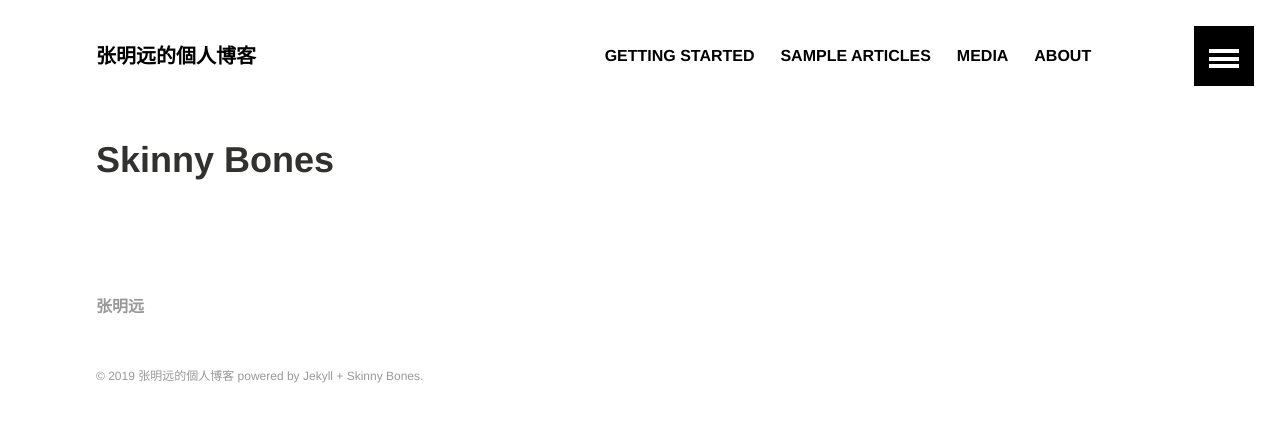
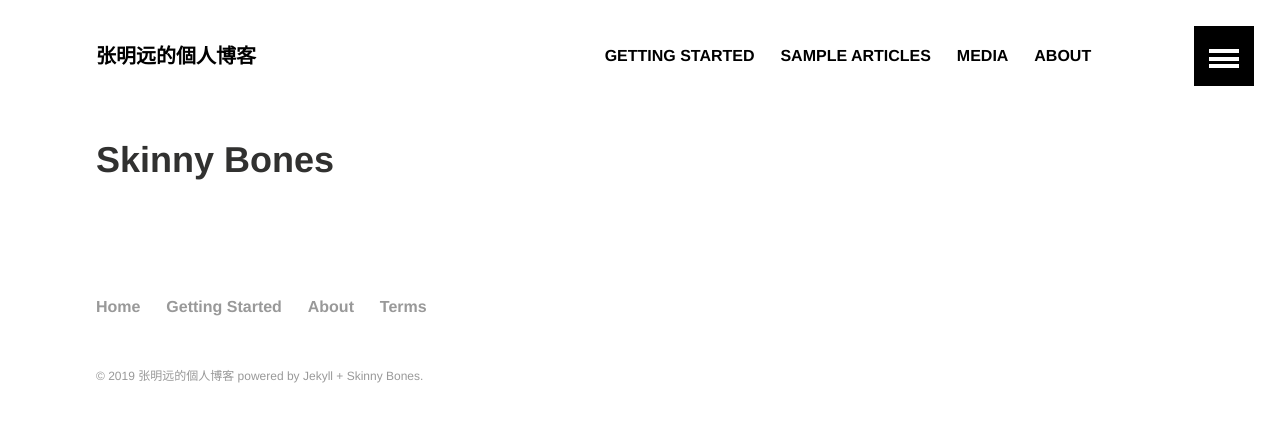
Before and after one commit to zmy1123347389/zmy1123347389.github.io, a Jekyll site: the page built from index.md, in a window 1280 px wide. Shown: the top 422 px of the page. Built offline with Jekyll 4.4.1, drawn with Linux system fonts in a browser that asks for light colours.

Commit message:
代码提交

```diff
--- a/_data/footer.yml
+++ b/_data/footer.yml
@@ -1,4 +1,13 @@
 # Footer navigation links
 
-- title: "张明远"
+- title: "Home"
   url: "https://zmy.leepeng.com.cn/"
+
+- title: "Getting Started"
+  url: "https://zmy.leepeng.com.cn/"
+
+- title: "About"
+  url: "https://zmy.leepeng.com.cn/"
+
+- title: "Terms"
+  url: "https://zmy.leepeng.com.cn/"
--- a/_data/navigation.yml
+++ b/_data/navigation.yml
@@ -2,7 +2,7 @@
 
 - title: "Getting Started"
   url: "www.baidu.com"
-  excerpt: "Everything you need to know to get started with Skinny Bones and Jekyll."
+  excerpt: "Everything you need to know to get started with  and Jekyll."
   image: "/menu-image.png"
 
 
@@ -20,5 +20,5 @@
 
 - title: "About"
   url: "www.baidu.com"
-  excerpt: "All about Skinny Bones for Jekyll."
+  excerpt: "All about  for Jekyll."
   image: "/menu-image.png"
--- a/_includes/post-grid.html
+++ b/_includes/post-grid.html
@@ -1,6 +1,6 @@
 <article class="tile" itemscope itemtype="http://schema.org/Article">
   <a href="{{ site.url }}{{ post.url }}" title="{{ post.title }}" class="post-teaser">{% if post.image.teaser %}<img src="{{ site.url }}/images/{{ post.image.teaser }}" alt="teaser" itemprop="image">
-    {% else %}<img src="https://zmy1123347389.github.io/images/wood-texture-1600x800.jpg" alt="teaser" itemprop="image">{% endif %}</a>
+    {% else %}<img src="{{ site.url }}/images/{{ site.teaser }}" alt="teaser" itemprop="image">{% endif %}</a>
   {% if post.date %}<p class="entry-date date published"><time datetime="{{ post.date | date: "%Y-%m-%d" }}" itemprop="datePublished">{{ post.date | date: "%B %d, %Y" }}</time></p>{% endif %}
   <h2 class="post-title" itemprop="name"><a href="{{ site.url }}{{ post.url }}">{{ post.title }}</a></h2>
   <p class="post-excerpt" itemprop="description">{{ post.excerpt | strip_html | truncate: 160 }}</p>
```
